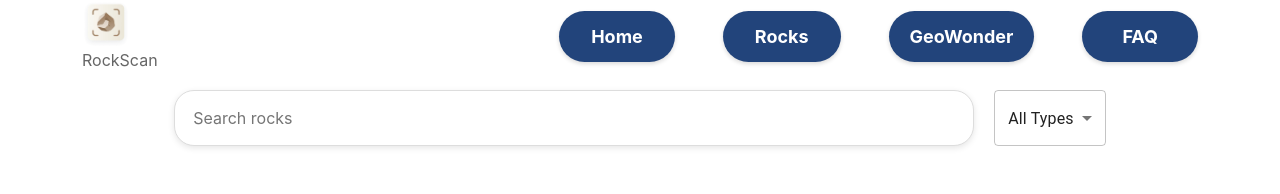
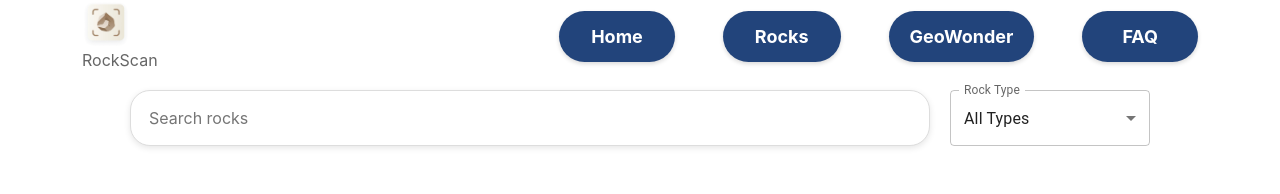
Before and after one commit to dovranmuhammet/rockscan, a React (Create React App) app: page /rocks in a window 1280 px wide. Shown: the top 194 px of the page. Built offline with nearby package versions, Linux system fonts and the light colour scheme.

Commit message:
Did more beautiful rock type section

```diff
--- a/src/components/RockList/RockList.js
+++ b/src/components/RockList/RockList.js
@@ -6,8 +6,8 @@ import {
   Button,
   IconButton,
   CardActions,
-  Select,
   MenuItem,
+  TextField,
 } from '@mui/material'
 import { FaWhatsapp, FaInstagram, FaTwitter, FaEnvelope } from 'react-icons/fa'
 import ShareIcon from '@mui/icons-material/Share'
@@ -120,16 +120,26 @@ const RockList = () => {
             margin: '10px',
           }}
         />
-        <Select
+
+        <TextField
+          select
+          label='Rock Type'
           value={selectedType}
           onChange={handleTypeChange}
-          style={{ margin: '10px' }}
+          variant='outlined'
+          style={{
+            margin: '10px',
+            width: '200px',
+            borderRadius: '8px',
+            background: '#fff',
+          }}
         >
           <MenuItem value='all'>All Types</MenuItem>
           <MenuItem value='Igneous'>Igneous</MenuItem>
           <MenuItem value='Sedimentary'>Sedimentary</MenuItem>
           <MenuItem value='Metamorphic'>Metamorphic</MenuItem>
-        </Select>
+          <MenuItem value='Mineral'>Mineral</MenuItem>
+        </TextField>
       </div>
 
       <div className='card-container'>
```
